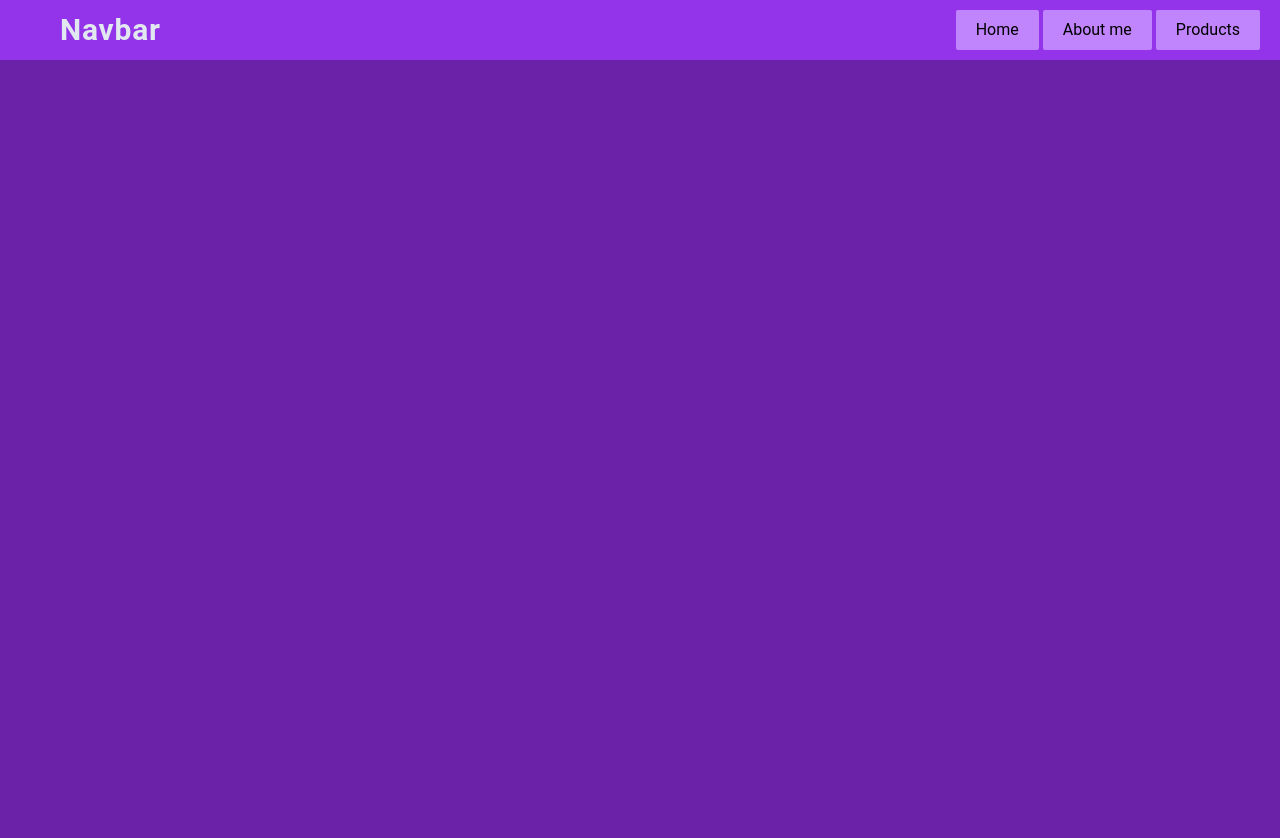
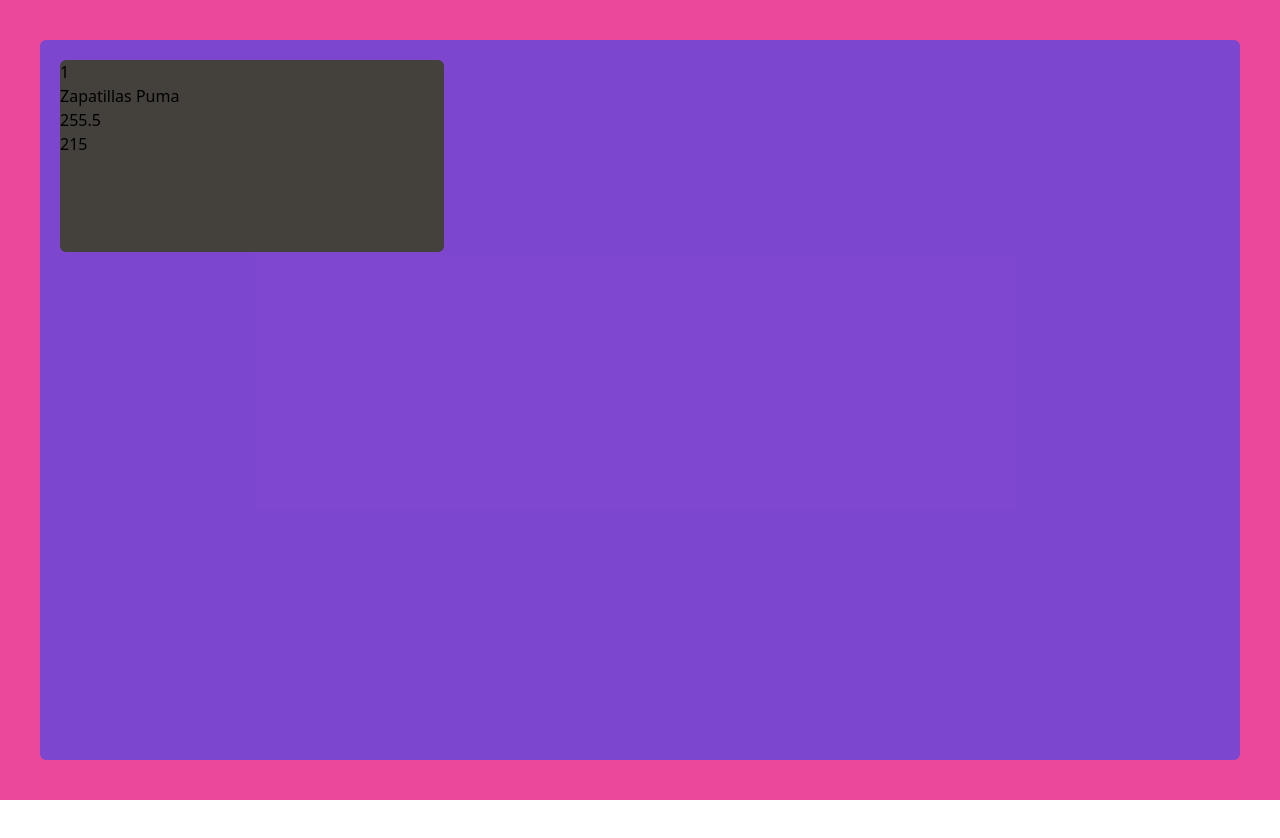
Before and after one commit to dpacoria21/learning-tailwindCSS, a React (Vite) app: page / in a window 1280 px wide. Shown: the top 838 px of the page. After the commit the page ends 800 px from the top, so only its background shows below. Built offline with nearby package versions, Linux system fonts and the light colour scheme.

Commit message:
Se realizo el contenedor de las tarjetas

```diff
--- /dev/null
+++ b/src/components/project-04/Card.jsx
@@ -0,0 +1,13 @@
+export const Card = ({product}) => {
+
+    return(
+        <div className="h-48 w-96 bg-stone-700 rounded-md">
+            <p className="hyphens-auto">
+                <p>{product.id}</p>
+                <p>{product.name}</p>
+                <p>{product.price}</p>
+                <p>{product.price_descount}</p>
+            </p>
+        </div>
+    )
+}
--- /dev/null
+++ b/src/components/project-04/CardsGallery.jsx
@@ -0,0 +1,32 @@
+import { Card } from "./Card"
+
+export const CardsGallery = () => {
+
+    const products = [
+        {
+            id: 1,
+            name: 'Zapatillas Puma',
+            price: 255.50,
+            price_descount: 215,
+            description: 'Lorem ipsum dolor sit amet consectetur adipisicing elit. Adipisci eos fuga quo molestias esse maxime? Eius laborum doloremque maiores quisquam, assumenda, omnis obcaecati asperiores eum, itaque laboriosam consequatur magnam accusantium?',
+            stock: 20,
+            starts: 4.5
+        }
+    ]
+
+    return(
+        <>
+
+            <div className="h-screen w-full bg-pink-500 flex justify-center items-center p-10">
+                <div className="bg-indigo-600/70  w-full h-full rounded-md p-5">
+                    {
+                        products.map((product) => (
+                            <Card key={product.id} product={product}/>
+                        ))
+                    }
+                </div>
+            </div>
+
+        </>
+    )
+}
--- a/src/main.jsx
+++ b/src/main.jsx
@@ -11,12 +11,13 @@
 // import { CardComponent } from './components/project-01/CardComponent'
 // import { DarkMode } from './components/project-02/DarkMode'
 // import { Navbar } from './components/project-03/Navbar'
-import { App } from './App'
+// import { App } from './App'
+import { CardsGallery } from './components/project-04/CardsGallery'
 
 ReactDOM.createRoot(document.getElementById('root')).render(
   <BrowserRouter>
     <React.StrictMode>
-        <App />
+        <CardsGallery />
     </React.StrictMode>
   </BrowserRouter>
 )
```
